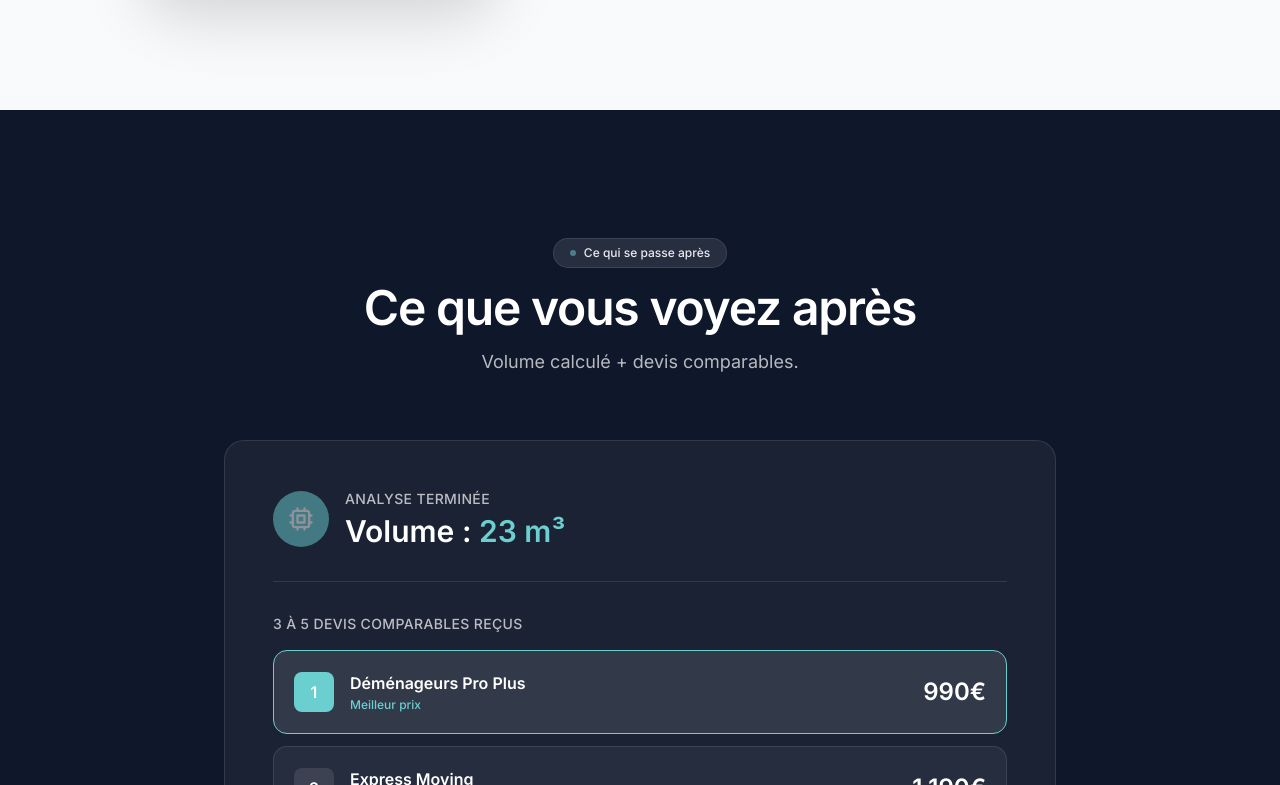
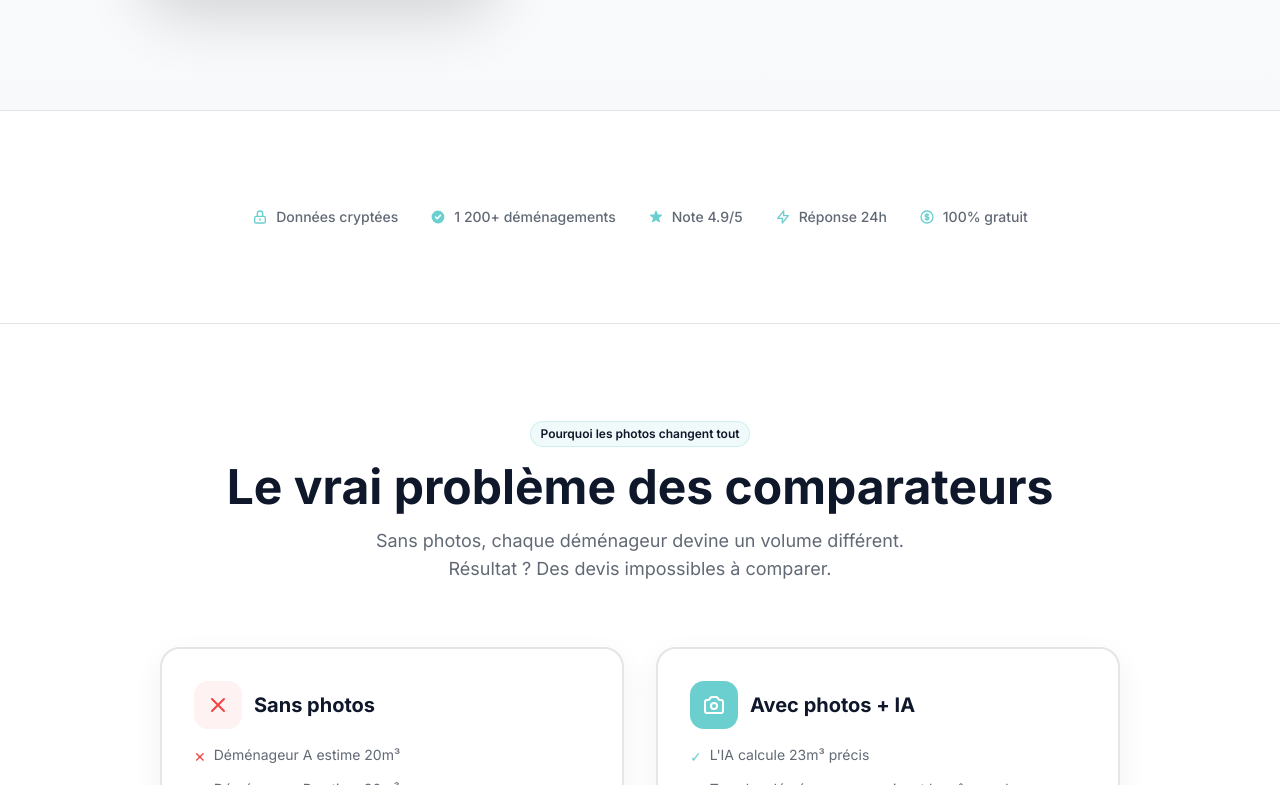
Before and after one commit to gdetaisne/moverz-fr, a Next.js app: page / in a window 1280 px wide. Shown: the part 3715-4500 px from the top of the page. Built offline with nearby package versions, Linux system fonts and the light colour scheme.

Commit message:
remove: VisualProof section ('Ce qui se passe après')
Removed from homepage as requested.
New section order:
1. Hero
2. PhotoChecklist
3. WhatYouReceive
4. FlowAndIA
5. TrustSignals
6. WhyMoverz
7. ProblemSolution
8. RealStories
9. QuickFAQ
10. FinalCTA

```diff
--- a/app/page.tsx
+++ b/app/page.tsx
@@ -4,7 +4,6 @@ import PhotoChecklist from "@/components/PhotoChecklist";
 import WhatYouReceive from "@/components/WhatYouReceive";
 import ProblemSolution from "@/components/ProblemSolution";
 import FlowAndIA from "@/components/FlowAndIA";
-import VisualProof from "@/components/VisualProof";
 import RealStories from "@/components/RealStories";
 import TrustSignals from "@/components/TrustSignals";
 import QuickFAQ from "@/components/QuickFAQ";
@@ -84,25 +83,22 @@ export default function Home() {
       {/* 4. How It Works + AI - Interactive timeline */}
       <FlowAndIA />
 
-      {/* 5. Visual Proof - Show the magic moment */}
-      <VisualProof />
-
-      {/* 6. Trust Signals - Security and guarantees */}
+      {/* 5. Trust Signals - Security and guarantees */}
       <TrustSignals />
 
-      {/* 7. Why Moverz - Storytelling (photos = devis comparables) */}
+      {/* 6. Why Moverz - Storytelling (photos = devis comparables) */}
       <WhyMoverz />
 
-      {/* 8. Problem/Solution - Show the pain and the relief */}
+      {/* 7. Problem/Solution - Show the pain and the relief */}
       <ProblemSolution />
 
-      {/* 9. Real Stories - Customer testimonials with outcomes */}
+      {/* 8. Real Stories - Customer testimonials with outcomes */}
       <RealStories />
 
-      {/* 10. Quick FAQ - Remove last objections */}
+      {/* 9. Quick FAQ - Remove last objections */}
       <QuickFAQ />
 
-      {/* 11. Final CTA - Enhanced with animation */}
+      {/* 10. Final CTA - Enhanced with animation */}
       <FinalCTA />
 
         {/* Sticky CTA global */}
```
